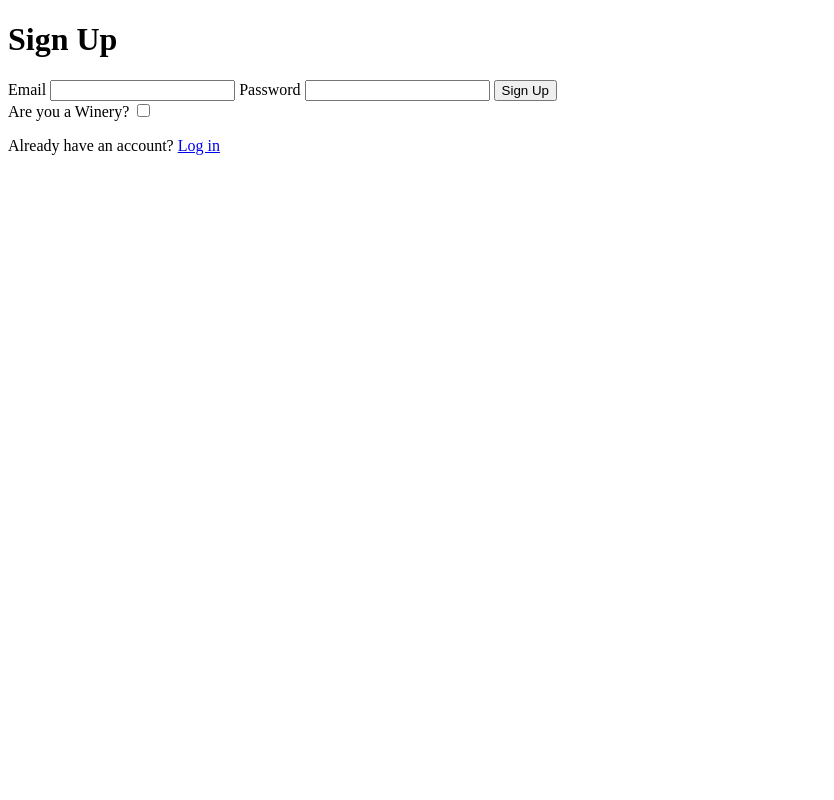
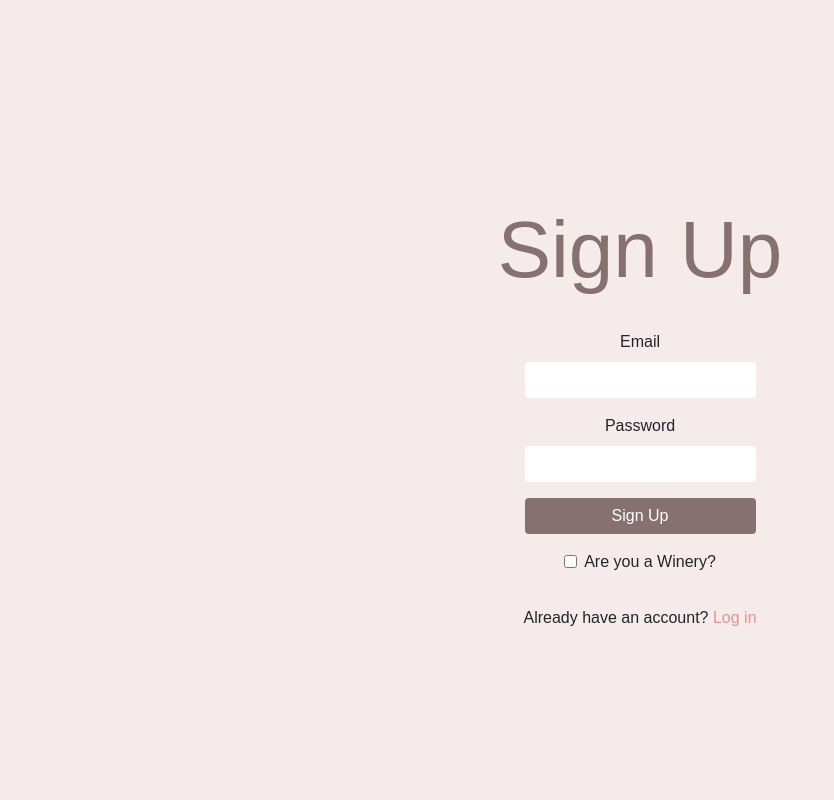
Before and after one commit to Albino-aye-aye/COS-221-Prac5-Winery, a PHP site: page /signup.html in a window 1280 px wide. Shown: the whole page, without its empty margins (0-834 px from the left). Run offline with PHP 8.4, Linux system fonts and the light colour scheme.

Commit message:
Styled the login and signup pages

```diff
--- a/signup.html
+++ b/signup.html
@@ -1,39 +1,114 @@
 <!DOCTYPE html>
 <html>
+
 <head>
     <title>Sign Up</title>
+    <link rel="stylesheet" href="https://maxcdn.bootstrapcdn.com/bootstrap/4.0.0/css/bootstrap.min.css">
     <style>
         .hidden {
             display: none;
         }
+        @import url('https://fonts.googleapis.com/css2?family=Geologica&family=Roboto+Mono&display=swap');
+		* {
+			font-family: 'Geologica', sans-serif !important;
+		}
+		body {
+			background-color: #F5EBEB;
+		}
+		.container {
+			display: flex;
+			flex-direction: column;
+			align-items: center;
+			justify-content: center;
+			height: 100vh;
+			width: 600px;
+		}
+
+		h1 {
+			color : #867070;
+			font-size : 5rem;
+		}
+
+		form > label, form > button, form > *{
+			width: 100%;
+			text-align: center;
+			justify-content: center;
+		}
+
+		.btn-primary {
+			background-color: #867070;
+			border: white
+		}
+
+		.btn-primary:hover {
+			background-color: #E49393;
+		}
+		p > a {
+			color: #E49393;
+		}
+		p > a:hover {
+			color: #867070;
+		}
+
+        input {
+            outline: none !important;
+            border: none !important;
+        }
+        input:hover, input:focus {
+            box-shadow: 0 0 5px #867070 !important;
+        }
+
+        button {
+            outline: none !important;
+            border: none !important;
+        }
+        button:hover, button:focus {
+            box-shadow: 0 0 5px #E49393 !important;
+        }
+
     </style>
 </head>
+
 <body>
     <div class="container">
-        <h1>Sign Up</h1>
-        <form action="signup.php" method="post" id="signupForm">
+        <h1 class="mt-5">Sign Up</h1>
+        <form action="signup.php" method="post" id="signupForm" class="mt-4">
+            <div class="form-group">
                 <label for="email">Email</label>
-            <input type="email" id="email" name="email" required>
+                <input type="email" class="form-control" id="email" name="email" required>
+            </div>
+            <div class="form-group">
                 <label for="password">Password</label>
-            <input type="password" id="password" name="password" required>
-            <button type="submit" id = "signupBtn">Sign Up</button>
+                <input type="password" class="form-control" id="password" name="password" required>
+            </div>
+            <button type="submit" class="btn btn-primary" id="signupBtn">Sign Up</button>
             <br>
 
-            <label for="showForm">Are you a Winery?</label>
-            <input type="checkbox" id="showForm">
+            <div class="form-group form-check mt-3">
+                <input type="checkbox" class="form-check-input" id="showForm">
+                <label class="form-check-label" for="showForm">Are you a Winery?</label>
+            </div>
             <div id="wineryContainer" class="hidden">
+                <div class="form-group">
                     <label for="country">Country:</label>
-                <input type="text" id="country" name = "country" >
+                    <input type="text" class="form-control" id="country" name="country">
+                </div>
+                <div class="form-group">
                     <label for="region">Region:</label>
-                <input type="text" id="region" name = "region" >
+                    <input type="text" class="form-control" id="region" name="region">
+                </div>
+                <div class="form-group">
                     <label for="name">Name:</label>
-                <input type="text" id="name" name = "name" >
-                <button type="submit" value="Submit">Sign Up as Winery</button>
+                    <input type="text" class="form-control" id="name" name="name">
+                </div>
+                <button type="submit" class="btn btn-primary">Sign Up as Winery</button>
             </div>
         </form>
-        <p>Already have an account? <a href="login.html">Log in</a></p>
+        <p class="mt-3">Already have an account? <a href="login.html">Log in</a></p>
     </div>
 
     <script src="signup.js"></script>
+    <script src="https://maxcdn.bootstrapcdn.com/bootstrap/4.0.0/js/bootstrap.min.js"></script>
 </body>
+
 </html>
--- a/style.css
+++ b/style.css
@@ -1,3 +1,9 @@
+@import url('https://fonts.googleapis.com/css2?family=Geologica&family=Roboto+Mono&display=swap');
+
+* {
+    font-family: 'Geologica', sans-serif !important;
+}
+
 .nav-link {
     color: white;
     text-decoration: none;
```
Also changed, not shown: login.html (+74 -8 lines). Lines whose indentation alone changed are shown as unchanged.
